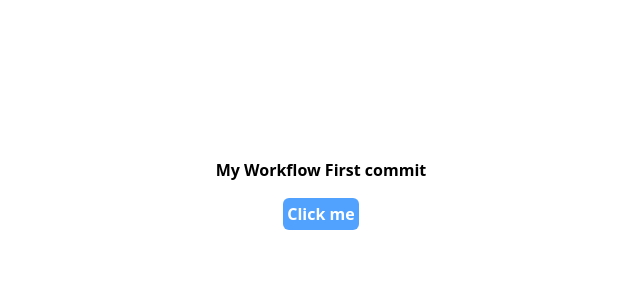
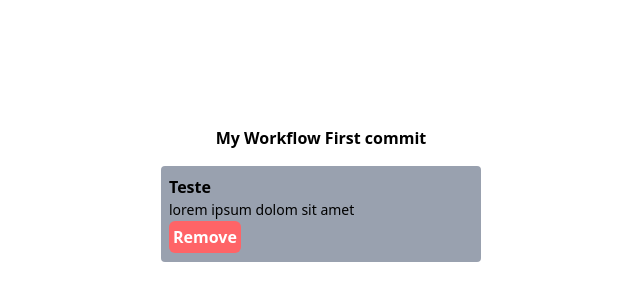
Before and after one commit to erfilho/vueWorkflowPractice, a Vue app: page / in a window 1280 px wide. Shown: the part 198-498 px from the top of the page, without its empty margins (319-959 px from the left). Built offline with nearby package versions, Linux system fonts and the light colour scheme.

Commit message:
feat: added card infos with button

```diff
--- a/src/App.vue
+++ b/src/App.vue
@@ -1,12 +1,12 @@
 <script setup>
-import Buttons from "./components/Buttons.vue";
+import CardInfo from "./components/CardInfo.vue";
 </script>
 
 <template>
   <div class="w-full min-h-dvh flex flex-col items-center justify-center">
     <p class="font-semibold">My Workflow First commit</p>
     <div class="flex flex-row w-1/3 justify-around items-center p-4">
-      <Buttons type="primary" title="Click me" />
+      <CardInfo title="Teste" description="lorem ipsum dolom sit amet" />
     </div>
   </div>
 </template>
--- a/src/components/Buttons.vue
+++ b/src/components/Buttons.vue
@@ -1,7 +1,7 @@
 <template>
   <button
-    @click="response"
-    class="rounded-md 0 flex flex-col items-center p-1 text-white font-semibold cursor-pointer"
+    @click="click1"
+    class="rounded-md 0 flex flex-col items-center p-1 font-semibold cursor-pointer"
     :class="color"
   >
     {{ title }}
@@ -12,6 +12,8 @@
 import { ref } from "vue";
 
 const count = ref(0);
+
+defineEmits(["click1"]);
 
 const props = defineProps({
   title: {
--- /dev/null
+++ b/src/components/CardInfo.vue
@@ -0,0 +1,34 @@
+<template>
+  <div
+    class="h-24 w-80 flex flex-col items-start justify-around bg-gray-400 rounded-sm p-2"
+  >
+    <p class="font-semibold">{{ title }}</p>
+    <p class="font-medium text-sm">{{ description }}</p>
+    <div>
+      <Buttons
+        title="Remove"
+        color="bg-red-400 text-white"
+        @click="removeItem"
+      />
+    </div>
+  </div>
+</template>
+
+<script setup>
+import Buttons from "./Buttons.vue";
+
+function removeItem() {
+  alert("Removed item from cart");
+}
+
+const props = defineProps({
+  title: {
+    type: String,
+    required: true,
+  },
+  description: {
+    type: String,
+    default: "",
+  },
+});
+</script>
```
